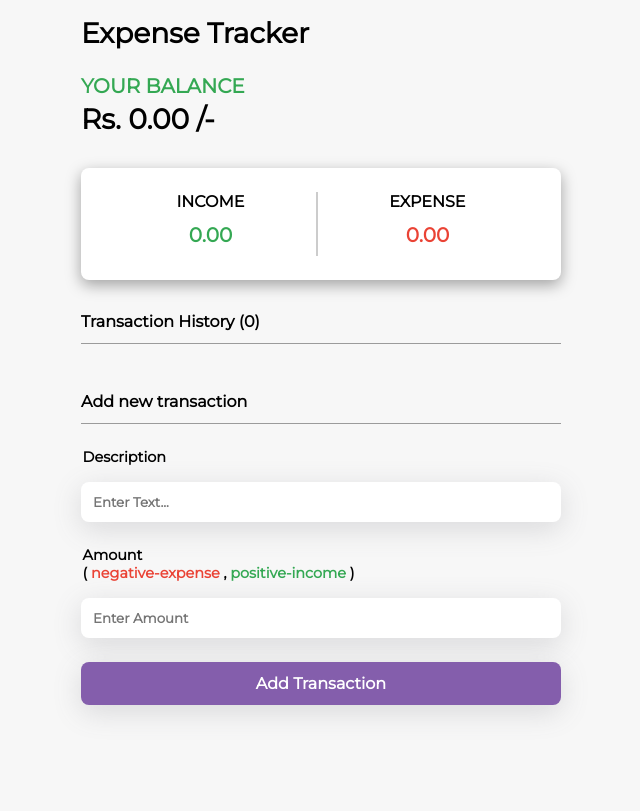
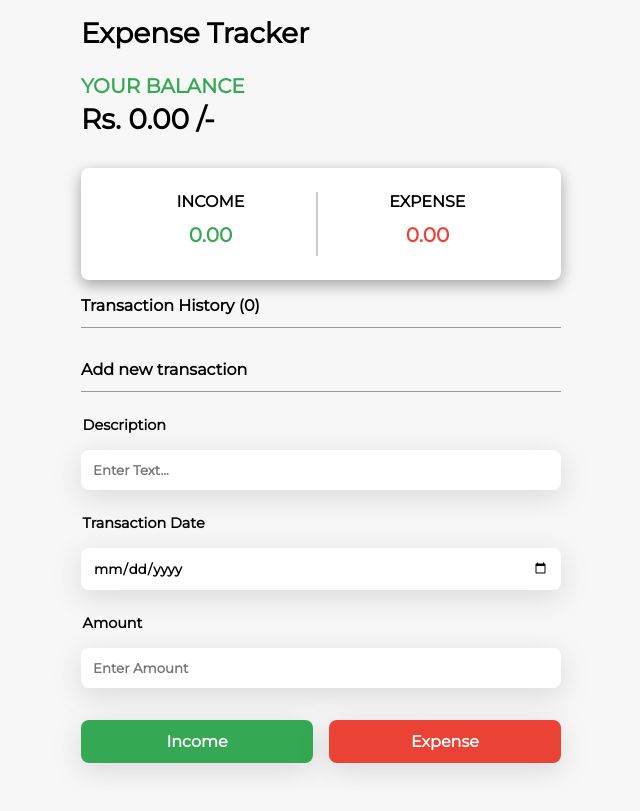
Before and after one commit to abhaykamath/expense-tracker, a React (Create React App) app: page / in a window 1280 px wide. Shown: the whole page, without its empty margins (319-959 px from the left). Built offline with nearby package versions, Linux system fonts and the light colour scheme.

Commit message:
Added date input and changed single add button to 2 income/expense buttons

```diff
--- a/src/components/AddTxn.js
+++ b/src/components/AddTxn.js
@@ -1,16 +1,24 @@
-import React from 'react'
+import React from "react";
 
-function AddTxn({ descRef, amountRef }) {
-    return (
-        <>
-            <div id='add-txn-label'>Add new transaction</div>
-            <div className='lbl lbl-main'>Description</div>
-            <input ref={descRef} type='text' placeholder='Enter Text...' />
-            <div className='lbl lbl-main'>Amount</div>
-            <div className='lbl'>( <span className='red'>negative-expense</span> , <span className='green'>positive-income</span> )</div>
-            <input ref={amountRef} type='number' placeholder='Enter Amount' />
-        </>
-    )
+function AddTxn({ descRef, amountRef, dateRef, updateDate }) {
+  return (
+    <>
+      <div id="add-txn-label">Add new transaction</div>
+      <div className="lbl lbl-main">Description</div>
+      <input ref={descRef} type="text" placeholder="Enter Text..." />
+      <div className="lbl lbl-main">Transaction Date</div>
+      <input
+        id="txn-date"
+        ref={dateRef}
+        onChange={(e) => {
+          updateDate(e.target.value);
+        }}
+        type="date"
+      />
+      <div className="lbl lbl-main">Amount</div>
+      <input ref={amountRef} type="number" placeholder="Enter Amount" />
+    </>
+  );
 }
 
-export default AddTxn
+export default AddTxn;
--- a/src/components/App.js
+++ b/src/components/App.js
@@ -1,55 +1,71 @@
-import React, { useRef, useState } from 'react'
-import '../styles/App.css'
-import Header from './Header'
-import Balance from './Balance'
-import Display from './Display'
-import History from './History'
-import AddTxn from './AddTxn'
-import Button from './Button'
+import React, { useRef, useState } from "react";
+import "../styles/App.css";
+import Header from "./Header";
+import Balance from "./Balance";
+import Display from "./Display";
+import History from "./History";
+import AddTxn from "./AddTxn";
+import Button from "./Button";
 
 function App() {
-  const [balance, setBalance] = useState(0)
-  const [income, setIncome] = useState(0)
-  const [expense, setExpense] = useState(0)
-  const [history, setHistory] = useState([])
+  const [balance, setBalance] = useState(0);
+  const [income, setIncome] = useState(0);
+  const [expense, setExpense] = useState(0);
+  const [date, setDate] = useState("");
+  const [history, setHistory] = useState([]);
 
-  const descRef = useRef(null)
-  const amountRef = useRef(null)
+  const descRef = useRef(null);
+  const amountRef = useRef(null);
+  const dateRef = useRef(null);
 
   function updateBalance(amount) {
-    setBalance(balance => balance + amount)
-    amountRef.current.value = ''
-    descRef.current.value = ''
+    setBalance((balance) => balance + amount);
+    amountRef.current.value = "";
+    descRef.current.value = "";
   }
 
   function updateIncome(amount) {
-    setIncome(income => income + amount)
+    setIncome((income) => income + amount);
   }
 
   function updateExpense(amount) {
-    setExpense(expense => expense + amount)
+    setExpense((expense) => expense + amount);
   }
 
   function updateHistory(newTxn) {
-    setHistory(history => [...history, newTxn]);
+    dateRef.current.value = "";
+    setDate("");
+    setHistory((history) => [...history, newTxn]);
+  }
+
+  function updateDate(newDate) {
+    console.log(newDate);
+    setDate(newDate);
   }
 
   return (
-    <div id='app-container'>
+    <div id="app-container">
       <Header />
       <Balance balance={balance} />
       <Display income={income} expense={expense} />
       <History history={history} />
-      <AddTxn descRef={descRef} amountRef={amountRef} />
+      <AddTxn
+        descRef={descRef}
+        amountRef={amountRef}
+        dateRef={dateRef}
+        updateDate={updateDate}
+      />
       <Button
         descRef={descRef}
         amountRef={amountRef}
+        date={date}
         updateBalance={updateBalance}
         updateExpense={updateExpense}
         updateIncome={updateIncome}
-        updateHistory={updateHistory} />
+        updateHistory={updateHistory}
+      />
     </div>
-  )
+  );
 }
 
-export default App
+export default App;
--- a/src/components/Button.js
+++ b/src/components/Button.js
@@ -1,29 +1,52 @@
-import React from 'react'
+import React from "react";
 
-function Button({ descRef, amountRef, updateBalance, updateExpense, updateIncome, updateHistory }) {
+function Button({
+  descRef,
+  amountRef,
+  date,
+  updateBalance,
+  updateExpense,
+  updateIncome,
+  updateHistory,
+}) {
   return (
-        <button id='add' onClick={() => {
+    <div className="button-container">
+      <button
+        id="income"
+        onClick={() => {
           const desc = descRef.current.value;
           const amount = parseFloat(amountRef.current.value || 0);
-            if (amount < 0) {
+          updateIncome(amount);
+          updateHistory({
+            type: "income",
+            amount: amount,
+            desc,
+            date,
+          });
+          updateBalance(amount);
+        }}
+      >
+        Income
+      </button>
+      <button
+        id="expense"
+        onClick={() => {
+          const desc = descRef.current.value;
+          const amount = parseFloat(amountRef.current.value || 0);
           updateExpense(-1 * amount);
           updateHistory({
-                    type: 'expense',
+            type: "expense",
             amount: amount,
-                    desc
-                })
-            }
-            else {
-                updateIncome(amount)
-                updateHistory({
-                    type: 'income',
-                    amount: amount,
-                    desc
-                })
-            }
-            updateBalance(amount);
-        }}>Add Transaction</button>
-    )
+            desc,
+            date,
+          });
+          updateBalance(-1 * amount);
+        }}
+      >
+        Expense
+      </button>
+    </div>
+  );
 }
 
-export default Button
+export default Button;
--- a/src/components/History.js
+++ b/src/components/History.js
@@ -1,19 +1,25 @@
-import React from 'react'
-import Txn from './Txn'
+import React from "react";
+import Txn from "./Txn";
 
 function History({ history }) {
-    return (
-        <>
-            <div id='add-txn-label'>Transaction History ({history.length})</div>
-            <div id='history'>
-                {
-                    history.map((txn, index) => {
-                        return <Txn key={index} amount={txn.amount} type={txn.type} desc={txn.desc} />
-                    })
-                }
-            </div>
-        </>
-    )
+  return (
+    <>
+      <div id="add-txn-label">Transaction History ({history.length})</div>
+      <div id="history">
+        {history.map((txn, index) => {
+          return (
+            <Txn
+              key={index}
+              amount={txn.amount}
+              type={txn.type}
+              desc={txn.desc}
+              date={txn.date}
+            />
+          );
+        })}
+      </div>
+    </>
+  );
 }
 
-export default History
+export default History;
--- a/src/components/Txn.js
+++ b/src/components/Txn.js
@@ -1,15 +1,23 @@
-import React from 'react'
-import '../styles/Txn.css'
+import React from "react";
+import "../styles/Txn.css";
 
-function Txn({ type, amount, desc }) {
-    return (
-        <div className='txn' style={{
-            backgroundColor : type === 'expense' ? '#ce7a72' : '#62a873'
-        }}>
-            <div className='desc'>{desc || '< No desc >'}</div>
-            <div className='txn-amount'>{amount}</div>
-        </div>
-    )
+function Txn({ type, amount, desc, date }) {
+  return (
+    <div
+      className="txn"
+      style={{
+        backgroundColor: type === "expense" ? "#ce7a72" : "#62a873",
+        backgroundColor: type === "expense" ? "#EA4335" : "#34A853",
+      }}
+    >
+      <div className="desc">{desc || "< No desc >"}</div>
+      <div style={{
+        fontSize: '0.75rem',
+        color: 'black'
+      }}>{new Date(date).toDateString()}</div>
+      <div className="txn-amount">{amount}</div>
+    </div>
+  );
 }
 
-export default Txn
+export default Txn;
--- a/src/index.css
+++ b/src/index.css
@@ -9,7 +9,7 @@ body {
 }
 
 #root {
-    height: 100vh;
-    display: flex;
-    justify-content: center;
+  min-height: 100vh;
+  display: flex;
+  justify-content: center;
 }
--- a/src/styles/App.css
+++ b/src/styles/App.css
@@ -85,7 +85,7 @@
 
 #add-txn-label {
   box-sizing: border-box;
-  margin-top: 2rem;
+  margin-top: 1rem;
   font-weight: bold;
   padding-bottom: 0.75rem;
   border-bottom: 1px solid #9b9b9b;
@@ -127,39 +127,34 @@ input::-webkit-inner-spin-button {
   margin: 0;
 }
 
-#add {
-  margin-top: 1.5rem;
+button {
   box-sizing: border-box;
   width: 100%;
   padding: 0.75rem;
   border: none;
   border-radius: 0.5rem;
   outline: none;
-  background-color: #845eac;
   color: white;
   font-size: 1rem;
   font-weight: bold;
   box-shadow: rgba(100, 100, 111, 0.2) 0px 7px 29px 0px;
 }
 
-#add:hover {
+button:hover {
   cursor: pointer;
   opacity: 0.9;
 }
 
-#add:active {
+button:active {
   opacity: 0.8;
   box-shadow: rgba(0, 0, 0, 0.35) 0px 5px 15px;
 }
 
 #history {
-  /* padding: 1rem; */
   display: flex;
   margin-top: 1rem;
   flex-direction: column;
   gap: 1rem;
-  max-height: 11rem;
-  overflow: auto;
 }
 
 #history::-webkit-scrollbar {
--- a/src/styles/Txn.css
+++ b/src/styles/Txn.css
@@ -1,14 +1,29 @@
 .txn {
   box-sizing: border-box;
   font-weight: bold;
-  /* background-color: #ce7a72; */
+  color: white;
   border-radius: 0.5rem;
   display: flex;
   justify-content: space-between;
   align-items: center;
   width: 100%;
-  padding: 0.5rem 2rem;
-  /* height: 5rem; */
+  padding: 0.75rem 2rem;
   box-shadow: rgba(100, 100, 111, 0.2) 2px 2px 8px 0px inset,
     rgba(100, 100, 111, 0.2) -2px -2px 8px 0px inset;
 }
+
+.button-container {
+  box-sizing: border-box;
+  margin: 1rem 0;
+  padding: 1rem 0;
+  display: flex;
+  gap: 1rem;
+}
+
+#income {
+  background-color: #34a853;
+}
+
+#expense {
+  background-color: #ea4335;
+}
```
Lines whose indentation alone changed are shown as unchanged.
